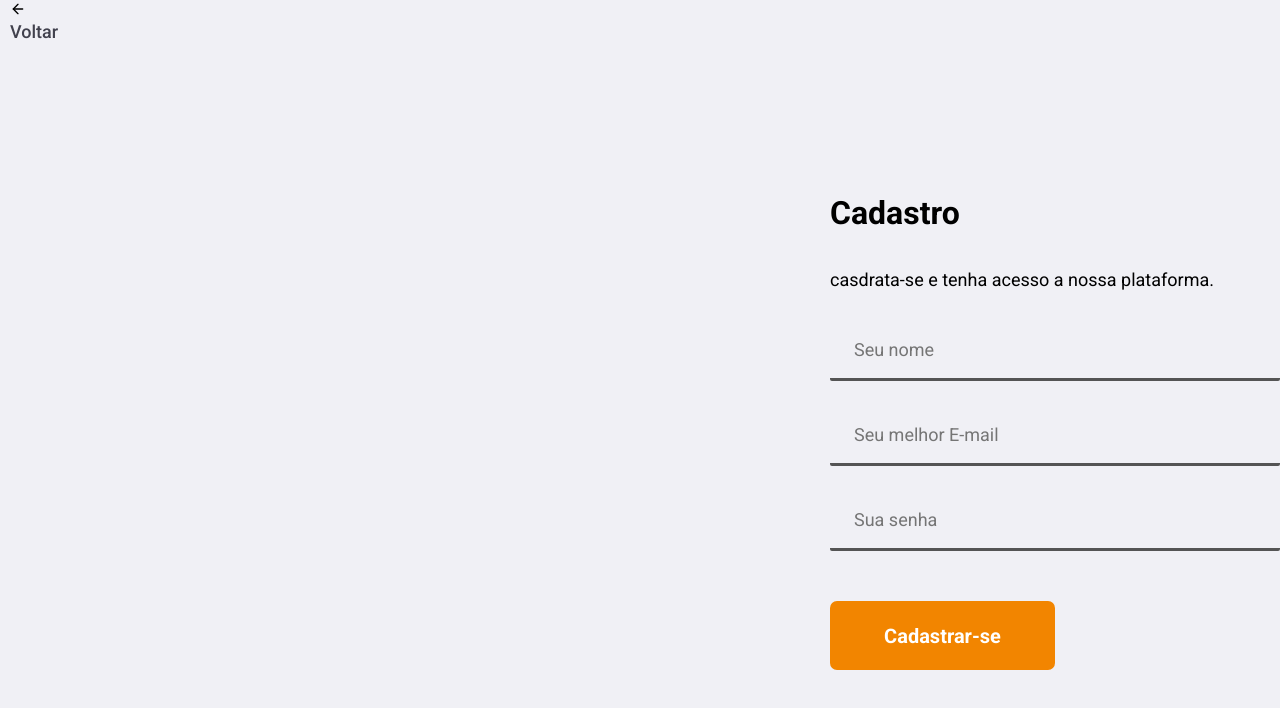
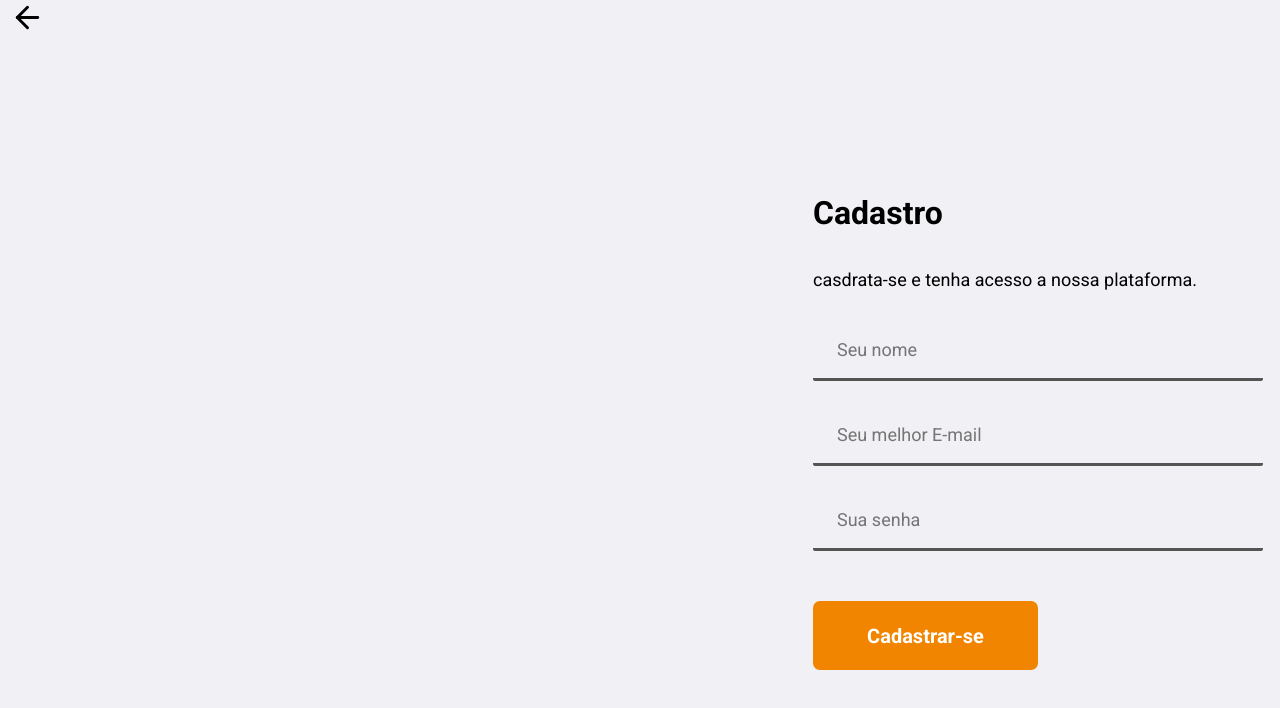
Before and after one commit to omateusamaral/Notes, a React (Create React App) app in the folder frontend/: page /singup in a window 1280 px wide. Shown: the top 708 px of the page. Built offline with nearby package versions, Linux system fonts and the light colour scheme.

Commit message:
just fix the size of FiArrowLeft

```diff
--- a/frontend/src/Pages/SingUp/index.js
+++ b/frontend/src/Pages/SingUp/index.js
@@ -24,7 +24,6 @@ export default function Singup() {
       const { data } = response;
 
       if (data) {
-        alert("Usuário criado com suceso");
         history.push("/");
       }
     } catch (err) {
@@ -37,8 +36,7 @@ export default function Singup() {
       <div className="register-container">
         <div className="linktop">
           <Link className="backlink" to="/">
-            <FiArrowLeft size={16} color="#000" className="spaceFI" />
-            Voltar
+            <FiArrowLeft size={35} color="#000" />
           </Link>
         </div>
         <img src={register} alt="Register" />
```
